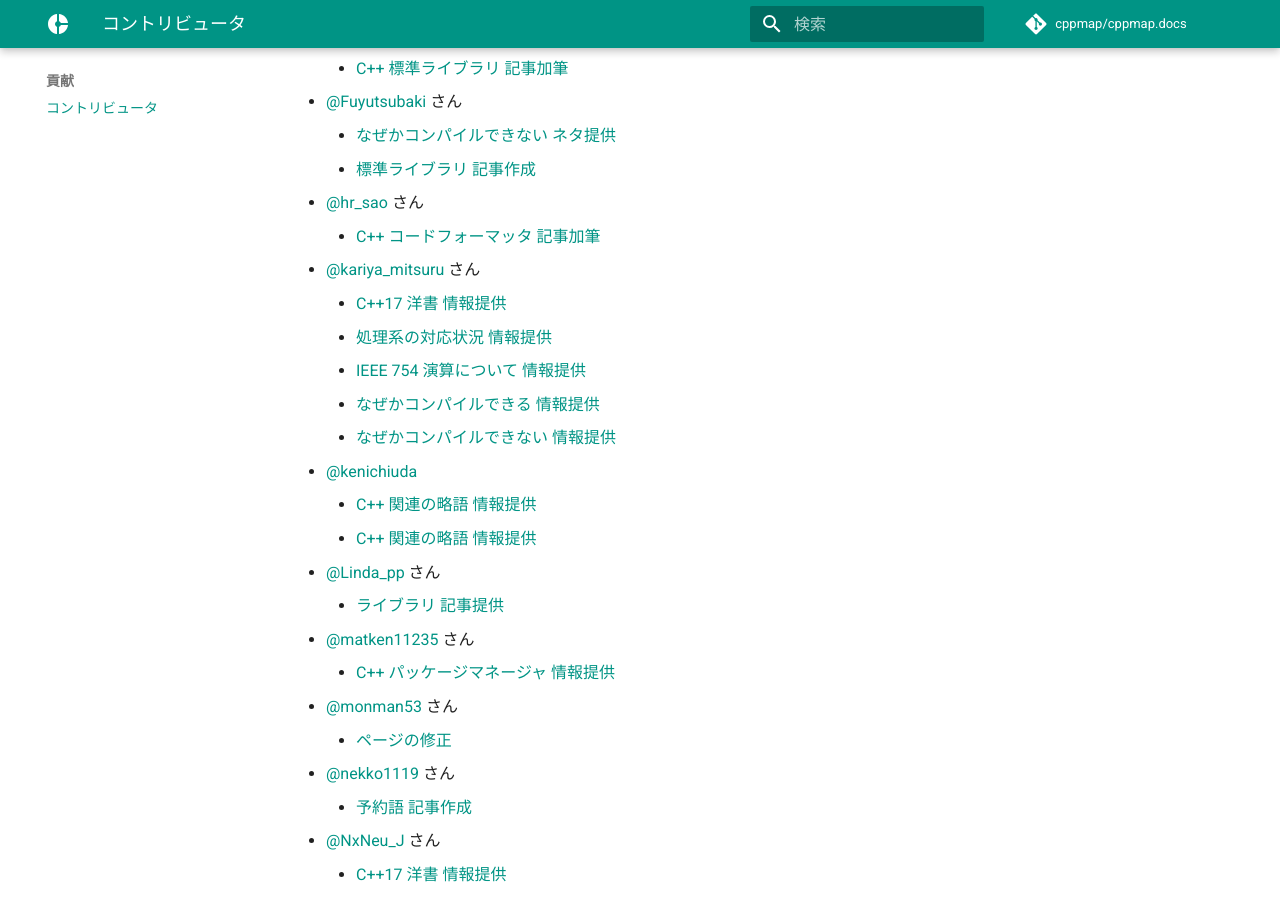
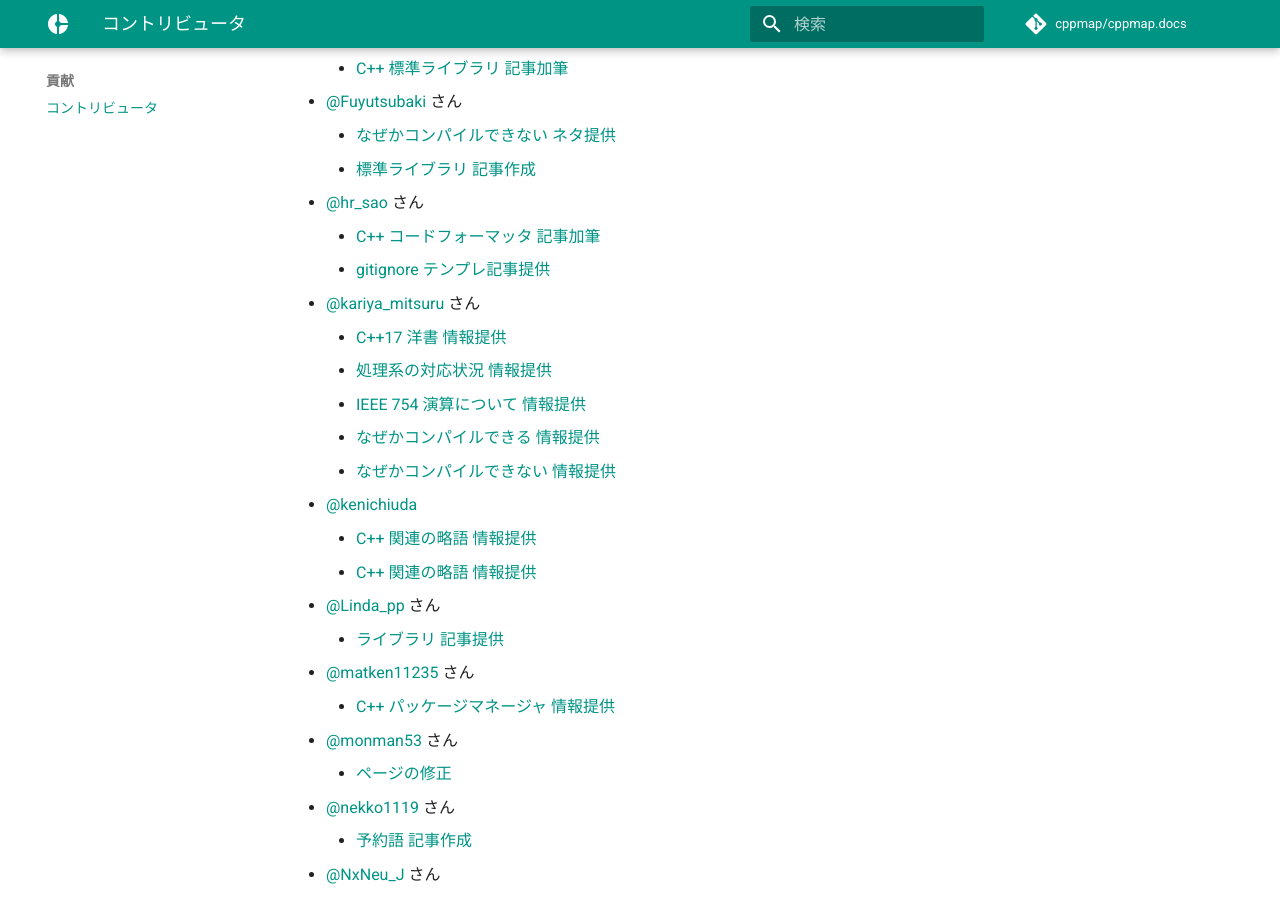
Before and after one commit to cppmap/cppmap.docs, an MkDocs documentation site: the page built from docs/contribution/contributors.md, in a window 1280 px wide and 900 px high, scrolled down 423 px. Built offline with MkDocs 1.6.1 and Material for MkDocs 9.7.7, drawn with Linux system fonts in a browser that asks for light colours; nearby versions of some CDN libraries; comment, search, counter and statistics services are not loaded.

Commit message:
Update contributors.md

```diff
--- a/docs/contribution/contributors.md
+++ b/docs/contribution/contributors.md
@@ -18,6 +18,7 @@ C++ の歩き方 Web サイトの改善、情報拡充に協力してくれた
     - [標準ライブラリ 記事作成](https://github.com/cppmap/cppmap.docs/pull/12)
 - [@hr_sao](https://twitter.com/hr_sao) さん
     - [C++ コードフォーマッタ 記事加筆](https://github.com/cppmap/cppmap.docs/pull/36)
+    - [gitignore テンプレ記事提供](https://github.com/cppmap/cppmap.docs/pull/48)
 - [@kariya_mitsuru](https://twitter.com/kariya_mitsuru) さん
     - [C++17 洋書 情報提供](https://github.com/cppmap/cppmap.docs/issues/6)
     - [処理系の対応状況 情報提供](https://github.com/cppmap/cppmap.docs/pull/7)
```
